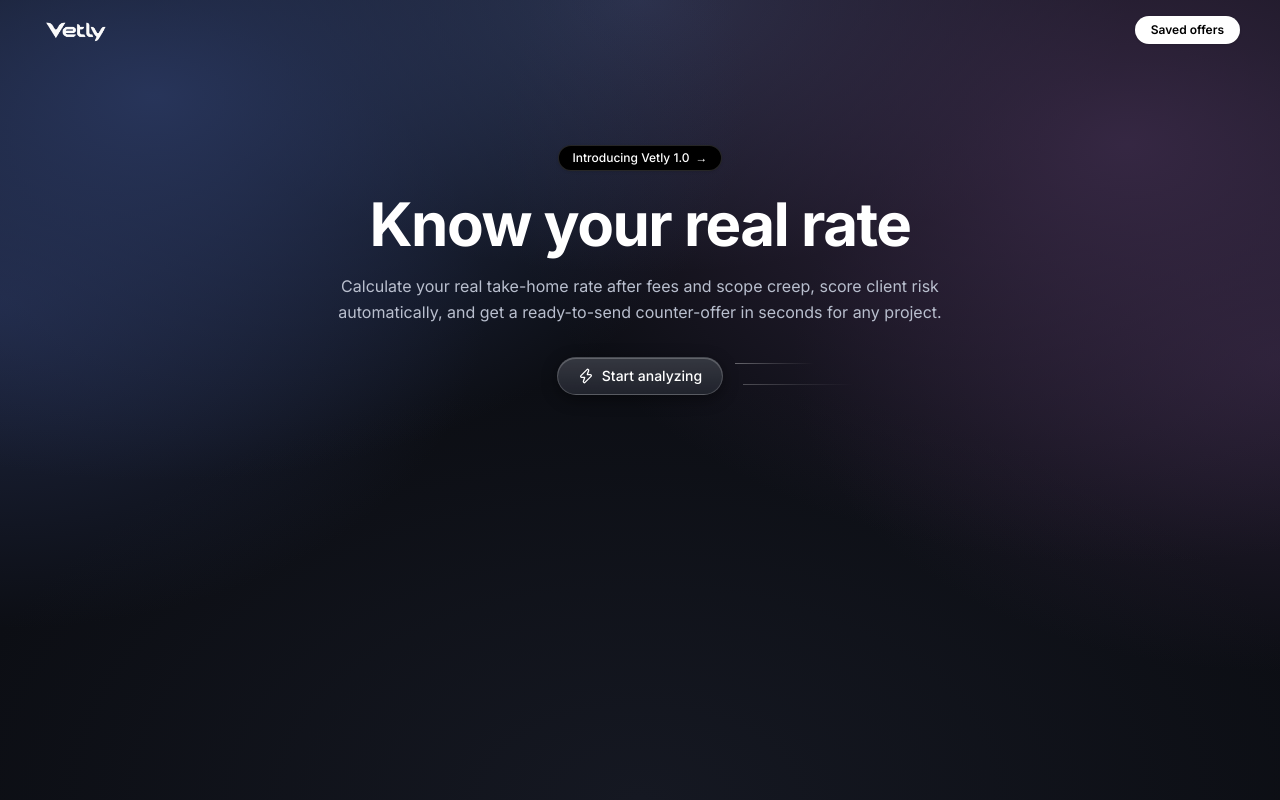
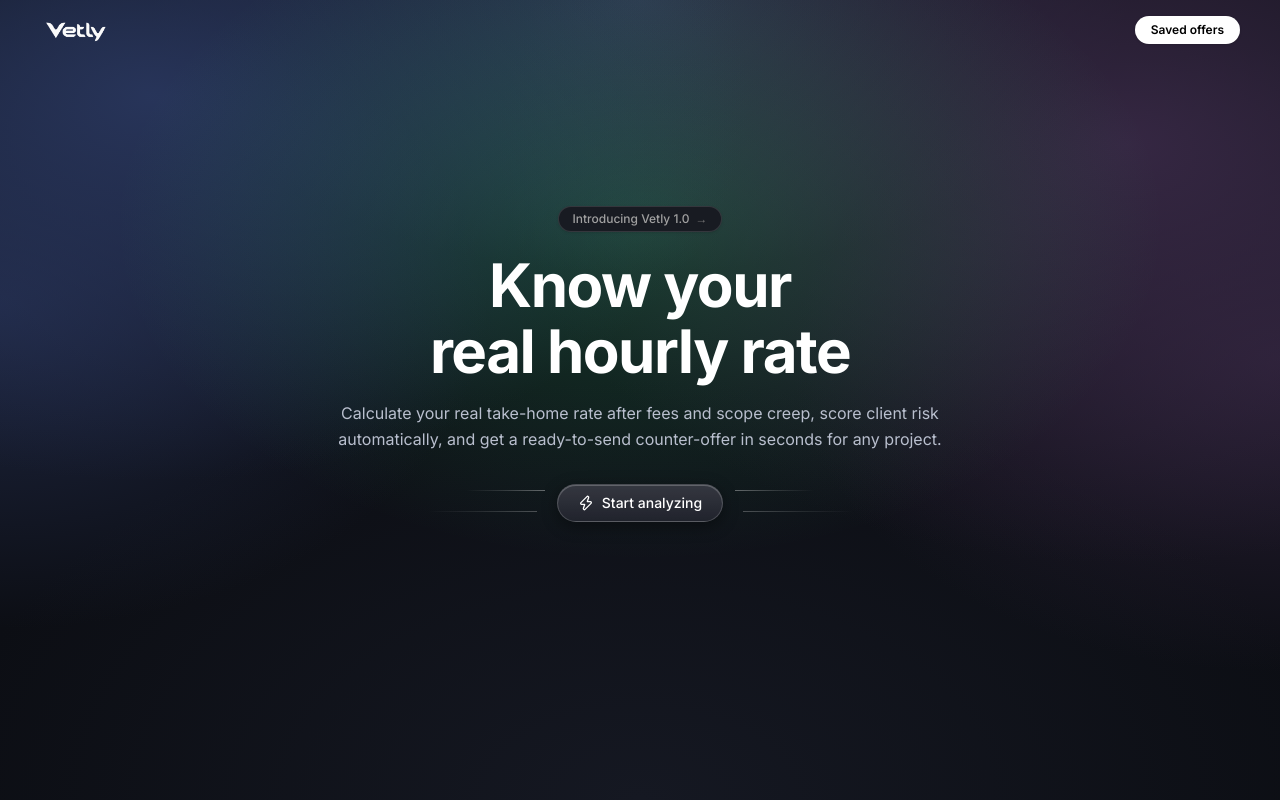
Before and after one commit to chulopp/Vetly, a Next.js app: page / in a window 1280 px wide. Built offline with nearby package versions, Linux system fonts and the light colour scheme.

Commit message:
feat(hero): center hero section, add emerald aurora glow, 2-tier headline, softened badge, and bilateral tiered lines

```diff
--- a/src/app/globals.css
+++ b/src/app/globals.css
@@ -34,10 +34,11 @@ html {
   color-scheme: dark;
 }
 
-/* Volta-style atmospheric aurora backdrop — 99% pixel-sampled exact spectrum */
+/* Volta-style atmospheric aurora backdrop — with central emerald glow */
 body {
   background-color: #0c0e14;
   background-image:
+    radial-gradient(750px 480px at 50% 28%, rgba(61, 220, 132, 0.22), transparent 70%),
     radial-gradient(850px 550px at 12% 12%, rgba(42, 56, 96, 0.9), transparent 70%),
     radial-gradient(750px 500px at 0% 38%, rgba(35, 45, 78, 0.8), transparent 65%),
     radial-gradient(900px 600px at 88% 18%, rgba(58, 42, 72, 0.88), transparent 70%),
--- a/src/components/home/Hero.tsx
+++ b/src/components/home/Hero.tsx
@@ -9,28 +9,29 @@ interface HeroProps {
 
 /**
  * Hero section styled with 99% fidelity to Volta (volta.net):
- * - Pill badge: solid black, crisp white text, white arrow ("Introducing Vetly 1.0 →")
- * - Punchy 4-word headline without period ("Know your real rate")
+ * - Optically centered in viewport (min-h-[85vh])
+ * - Pill badge: charcoal #181b22, neutral gray text, gray arrow
+ * - 2-tier bold headline without period ("Know your / real hourly rate")
  * - Balanced 2-line subheadline without em-dashes
- * - Slim metallic CTA button ("Start analyzing") with left Zap icon, no right arrow
- * - Two tiered horizontal lines exclusively on the right of the CTA, with blur fade-out
+ * - Slim metallic CTA button ("Start analyzing") with left Zap icon
+ * - Bilateral tiered horizontal lines on left and right, head crisp near button, tail blurred outwards
  */
 export default function Hero({ onStartAnalyzing, cardExpanded }: HeroProps) {
   return (
-    <section className="pt-28 pb-4 text-center md:pt-36">
-      {/* Pill Badge ala Volta "See what's new in v1.17.0 →" - solid black, white text */}
+    <section className="flex min-h-[85vh] flex-col items-center justify-center pt-20 pb-8 text-center">
+      {/* Pill Badge - charcoal, gray text, gray arrow */}
       <button
         type="button"
         onClick={onStartAnalyzing}
-        className="inline-flex items-center gap-1.5 rounded-full border border-white/15 bg-black px-3.5 py-1 text-xs font-medium text-white shadow-sm transition-colors hover:border-white/30"
+        className="inline-flex items-center gap-1.5 rounded-full border border-white/12 bg-[#181b22] px-3.5 py-1 text-xs font-medium text-neutral-400 shadow-sm transition-colors hover:border-white/25 hover:text-neutral-300"
       >
         <span>Introducing Vetly 1.0</span>
-        <span className="text-white">→</span>
+        <span className="text-neutral-500">→</span>
       </button>
 
-      {/* 4-word bold headline with Volta tight tracking - NO period */}
-      <h1 className="mx-auto mt-5 max-w-2xl text-4xl font-bold tracking-tight text-white sm:text-6xl sm:leading-[1.1]">
-        Know your real rate
+      {/* 2-tier bold headline with Volta tight tracking - NO period */}
+      <h1 className="mx-auto mt-5 max-w-3xl text-4xl font-bold tracking-tight text-white sm:text-6xl sm:leading-[1.1]">
+        Know your<br />real hourly rate
       </h1>
 
       {/* Clean 2-line subheadline */}
@@ -38,9 +39,20 @@ export default function Hero({ onStartAnalyzing, cardExpanded }: HeroProps) {
         Calculate your real take-home rate after fees and scope creep, score client risk automatically, and get a ready-to-send counter-offer in seconds for any project.
       </p>
 
-      {/* Volta-style CTA with right-side tiered lines */}
+      {/* Volta-style CTA with bilateral tiered lines */}
       <div className="relative mx-auto mt-8 flex items-center justify-center">
         <div className="relative inline-flex items-center">
+          {/* Left-side tiered lines: head near button (right), tail blurred outwards (left) */}
+          <div
+            className="pointer-events-none absolute right-full mr-3 hidden flex-col items-end sm:flex"
+            aria-hidden="true"
+          >
+            {/* Upper line: shorter, head crisp near button, blurred tail on left */}
+            <div className="-mt-1 h-px w-20 bg-gradient-to-l from-white/35 via-white/15 to-transparent blur-[0.2px]" />
+            {/* Lower line: slightly longer, offset lower and further left */}
+            <div className="mt-5 h-px w-28 -translate-x-2 bg-gradient-to-l from-white/25 via-white/10 to-transparent blur-[0.2px]" />
+          </div>
+
           <button
             type="button"
             onClick={onStartAnalyzing}
@@ -52,12 +64,12 @@ export default function Hero({ onStartAnalyzing, cardExpanded }: HeroProps) {
             <span>Start analyzing</span>
           </button>
 
-          {/* Tiered lines exclusively on the right side, fading & blurring towards the tail */}
+          {/* Right-side tiered lines: head near button (left), tail blurred outwards (right) */}
           <div
             className="pointer-events-none absolute left-full ml-3 hidden flex-col sm:flex"
             aria-hidden="true"
           >
-            {/* Upper line: shorter, crisp at left header, blurred/fading at right tail */}
+            {/* Upper line: shorter, head crisp near button, blurred tail on right */}
             <div className="-mt-1 h-px w-20 bg-gradient-to-r from-white/35 via-white/15 to-transparent blur-[0.2px]" />
             {/* Lower line: slightly longer, offset lower and further right */}
             <div className="mt-5 h-px w-28 translate-x-2 bg-gradient-to-r from-white/25 via-white/10 to-transparent blur-[0.2px]" />
```
